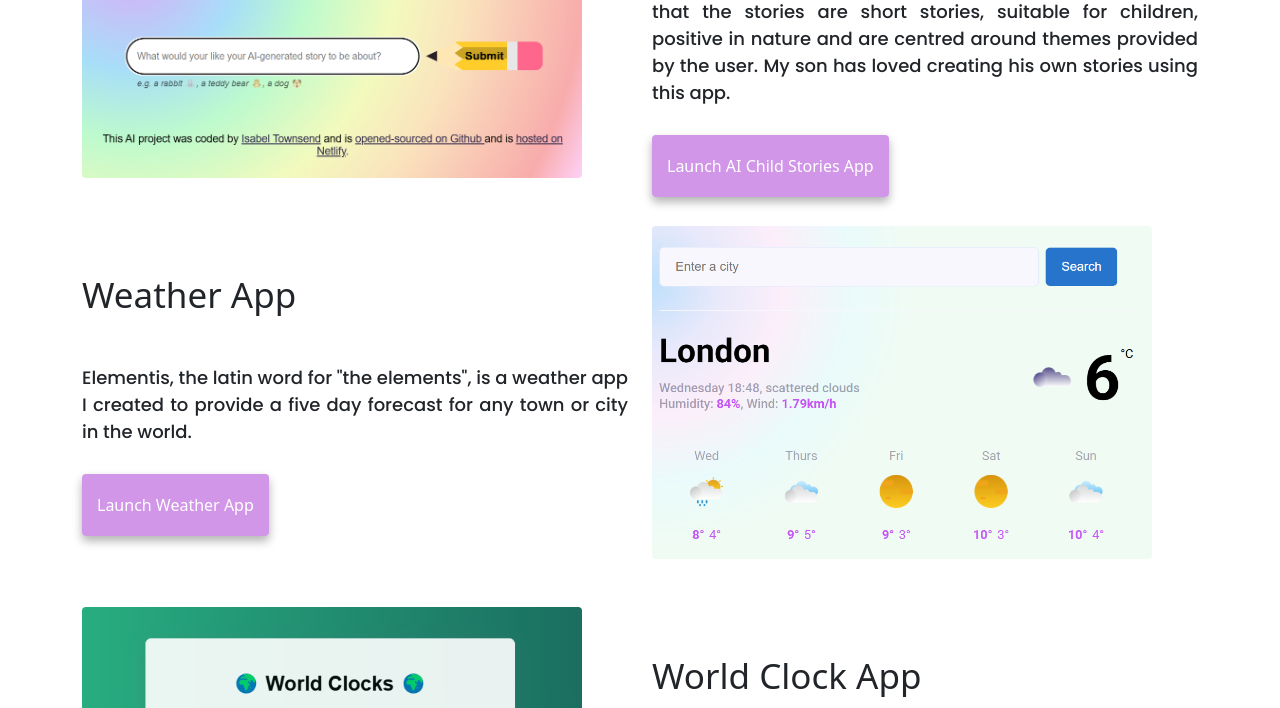
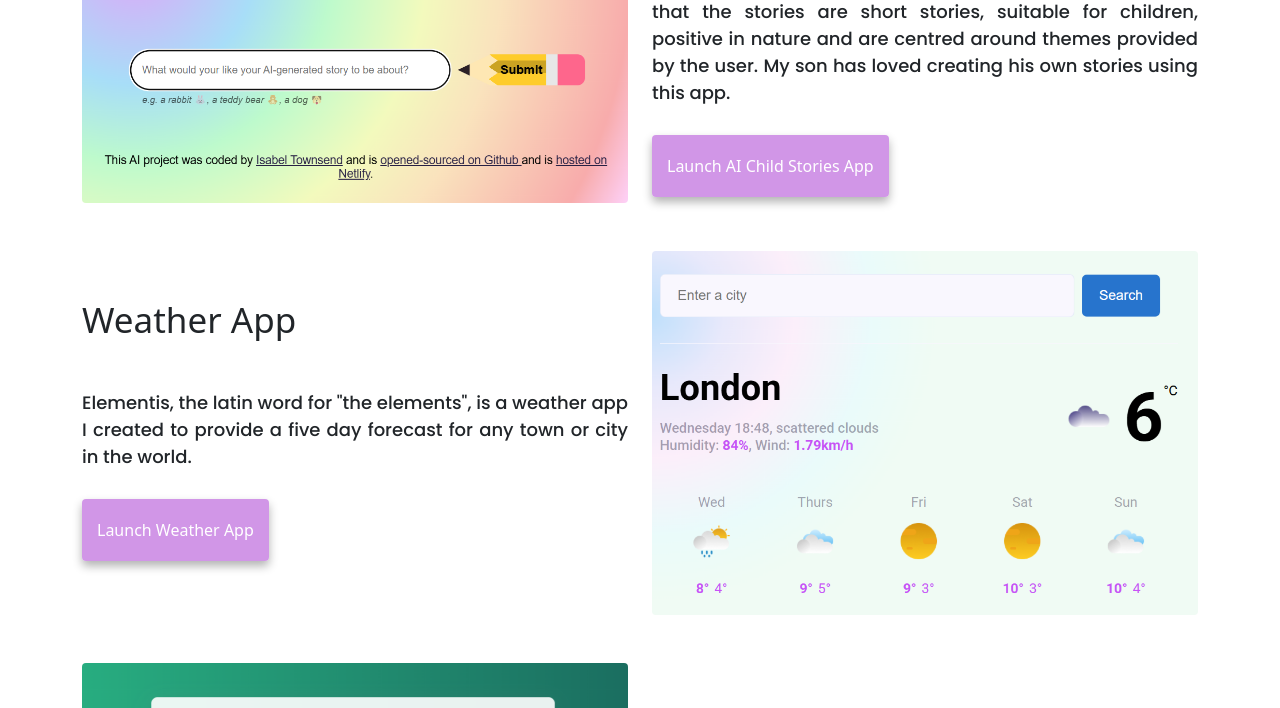
Before and after one commit to IggyTown/Isabel-Townsend-Developer-Profile, a plain HTML site: page index.html in a window 1280 px wide. Shown: the part 539-1247 px from the top of the page. Drawn offline with nearby package versions, Linux system fonts and the light colour scheme.

Commit message:
Update styles.css

```diff
--- a/src/styles.css
+++ b/src/styles.css
@@ -80,10 +80,6 @@ p {
   display: block;
 }
 
-.img-fluid {
-  width: 500px;
-}
-
 @media (max-width: 600px) {
   h1 (font-size: 40px;) h2 {
     font-size: 25px;
```
